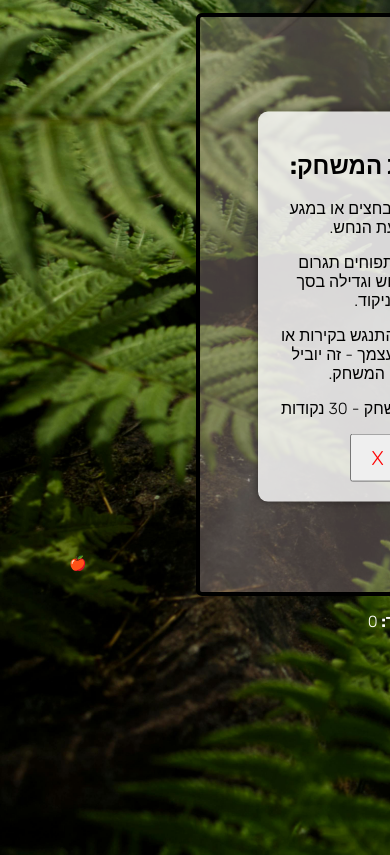
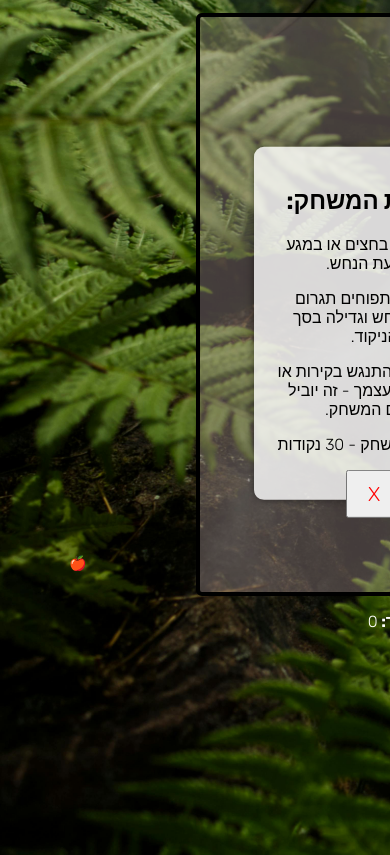
Before and after one commit to KobMiz/KobiMizrachiProject, a plain HTML site: page javaProject/snakeGame/index.html in a window 390 px wide. Shown: the part 31-886 px from the top of the page. Drawn offline with Linux system fonts and the light colour scheme.

Commit message:
snakefix

```diff
--- a/javaProject/snakeGame/style.css
+++ b/javaProject/snakeGame/style.css
@@ -1,4 +1,4 @@
-@import url('https://fonts.googleapis.com/css2?family=Rubik:wght@300;600;700;900&display=swap');
+@import url("https://fonts.googleapis.com/css2?family=Rubik:wght@300;600;700;900&display=swap");
 
 html {
   min-height: 100%;
@@ -11,7 +11,7 @@ body {
   background-size: cover;
   padding-bottom: 200px;
   text-align: center;
-    overflow-y: hidden;
+  overflow: hidden; /* מונע גלילה אנכית */
 }
 
 #board {
@@ -26,7 +26,7 @@ body {
 }
 
 * {
-    font-family: 'Rubik', sans-serif !important;
+  font-family: "Rubik", sans-serif !important;
 }
 
 h1 {
@@ -36,7 +36,7 @@ h1 {
 }
 
 #instructions {
-    position: fixed;
+  position: absolute;
   top: 35%;
   right: 60px;
   /* או כל ערך אחר שתרצה */
@@ -47,7 +47,7 @@ h1 {
   box-shadow: 0 0 10px rgba(0, 0, 0, 0.5);
 }
 
-#board>div {
+#board > div {
   height: 10px;
   width: 10px;
   display: flex;
@@ -65,7 +65,11 @@ h1 {
 }
 
 .snake.head {
-    background-image: radial-gradient(circle at center, #164b0abd 100%, transparent 100%);
+  background-image: radial-gradient(
+    circle at center,
+    #164b0abd 100%,
+    transparent 100%
+  );
   background-size: 20px 20px;
   border: none;
   box-shadow: 0 0 0 2px #3fd662ca, 0 0 4px #3fd662ca;
@@ -97,18 +101,19 @@ h1 {
   display: none;
 }
 
-
 @media screen and (max-width: 1350px) {
   #instructions {
-        width: 200px;
+    width: 250px;
+    height: 250px;
+margin: 10vh -3vw;
+ top: 15%;
   }
 }
 
 @media screen and (max-width: 1100px) {
   #instructions {
-        width: 150px;
-        top: 50%;
-        left: 30%;
+    width: 200px;
+    height: 25vh;
   }
 
   .responsiveFix {
@@ -136,9 +141,10 @@ h1 {
 
 @media screen and (max-width: 1000px) {
   #instructions {
-        width: 100px;
-        top: 25%;
-        left: 30%;
+    width: 20vw;
+    height: 37vh;
+   margin: 6vh -3.5vw;
+   top: 40%;
   }
 
   #board {
@@ -146,7 +152,7 @@ h1 {
   }
 }
 
-@media screen and (max-width:650px) {
+@media screen and (max-width: 950px) {
   h1 {
     font-size: 20px;
     font-weight: bold;
@@ -161,7 +167,7 @@ h1 {
     background-color: #ae989863;
   }
 
-    #board>div {
+  #board > div {
     height: 11.5px;
     width: 12px;
   }
@@ -185,8 +191,8 @@ h1 {
 
   #instructions {
     position: absolute;
-        top: 50%;
-        right: -9%;
+    top: 35%;
+    margin: 5vh 12vw;
     transform: translate(-50%, -50%);
     background-color: #ffffffcc;
     padding: 20px;
@@ -208,7 +214,6 @@ h1 {
     margin-right: 15px;
   }
 
-
   #closeInstructionsBtn {
     display: block;
     color: red;
@@ -218,9 +223,15 @@ h1 {
   }
 }
 
-@media screen and (max-width:450px) {
+@media screen and (max-width: 650px) {
   #instructions {
-        right: -13.5%;
-        top: 40%;
+    position: absolute;
+    margin: 7vh -28vw;
+    transform: translate(-50%, -50%);
+    background-color: #ffffffcc;
+    padding: 20px;
+    border-radius: 10px;
+    box-shadow: 0 0 10px #00000080;
+    width: 200px;
   }
 }
```
Lines whose indentation alone changed are shown as unchanged.
